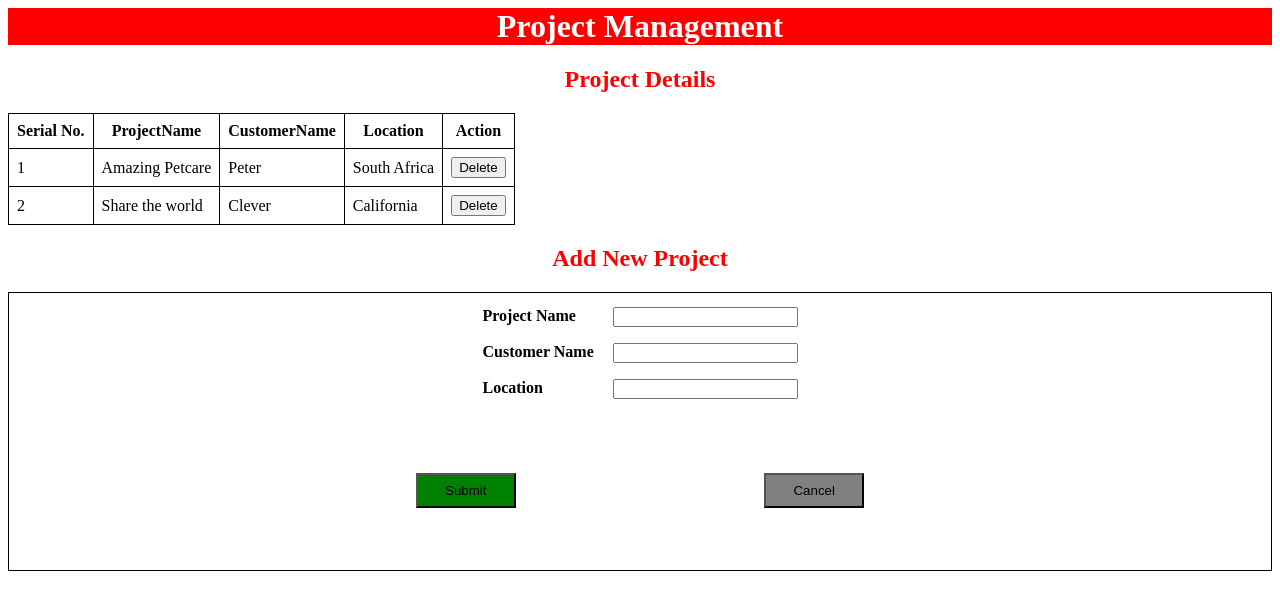
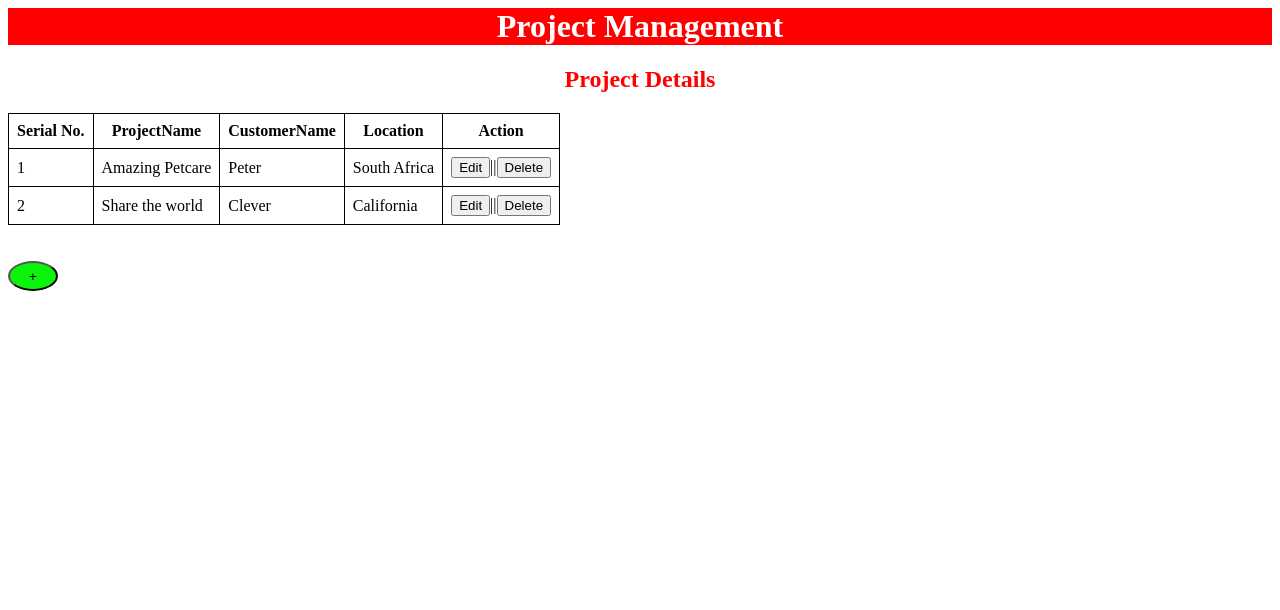
Before and after one commit to kishan-dolcera/angular-project-management-assign-9z12th, an Angular app: page / in a window 1280 px wide. Shown: the top 610 px of the page. Built offline with nearby package versions, Linux system fonts and the light colour scheme.

Commit message:
Only Edit Button Not Working

```diff
--- a/src/app/app.component.css
+++ b/src/app/app.component.css
@@ -55,3 +55,21 @@ input {
   flex: 0 0 200px;
   margin-left: 10px;
 }
+#AddB{
+  background-color: rgb(12, 243, 12);
+  border-radius: 50%;
+  width: 50px;
+  height: 30px;
+}
+#Pname{
+  background-color: rgb(122, 184, 241);
+  border-radius: 5px;
+}
+#Cname{
+  background-color: rgb(122, 184, 241);
+  border-radius: 5px;
+}
+#Loc{
+  background-color: rgb(122, 184, 241);
+  border-radius: 5px;
+}
--- a/src/app/app.component.html
+++ b/src/app/app.component.html
@@ -16,28 +16,31 @@
     <td *ngFor = "let column of headers">
       {{row[column]}}
     </td>
-    <td> <button (click) = "deleteRow(i)">Delete<i class="fa fa-trash"></i></button></td>
+    <td> <button class="btn btn-success" (click)="Edit()" >Edit<i class="fa fa-trash"></i></button>||<button (click) = "deleteRow(i)">Delete<i class="fa fa-trash"></i></button></td>
 </tr>
 </table>
 <p *ngIf="rows.length==0">You do not have any project. Create your first project by clicking the plus button below</p>
 </div>
-<h2 class="heading2">Add New Project</h2>
-  <div class="container">
+<br>
+<br>
+<button id="AddB" class="btn btn-success" (click)="open()">+</button>
 
+  <div *ngIf="add==true" class="container">
+    <h2 class="heading2">Add New Project</h2>
     <form #myform="ngForm" (ngSubmit)="onUpdate(myform)" novalidate>
       <div class="form-group">
         <label class= "labels" for="ProjectName">Project Name  </label>
-        <input type="text" [(ngModel)]="model.ProjectName" class="form-control" name="ProjectName" required>
+        <input id="Pname"type="text" [(ngModel)]="model.ProjectName" class="form-control" name="ProjectName" required>
       </div>
 
       <div class="form-group">
-        <label class= "labels" for="CustomerName">Customer Name  </label>
-        <input type="text" [(ngModel)]="model.CustomerName" class="form-control" name="CustomerName" required>
+        <label  class= "labels" for="CustomerName">Customer Name  </label>
+        <input id="Cname" type="text" [(ngModel)]="model.CustomerName" class="form-control" name="CustomerName" required>
       </div>
 
       <div class="form-group">
-        <label class= "labels" for="Location">Location  </label>
-        <input type="text" [(ngModel)]="model.Location" class="form-control" name="Location" required>
+        <label  class= "labels" for="Location">Location  </label>
+        <input id="Loc" type="text" [(ngModel)]="model.Location" class="form-control" name="Location" required>
       </div>
 
 
--- a/src/app/app.component.ts
+++ b/src/app/app.component.ts
@@ -8,6 +8,7 @@ import { Component } from '@angular/core';
 export class AppComponent  {
   name = 'Project Management';
   submitted = false;
+  add=false;
 
   model = {ProjectName:"",CustomerName:"",Location:""};
   headers = ["ProjectName", "CustomerName", "Location"];
@@ -31,11 +32,17 @@ export class AppComponent  {
 
     this.rows.push(obj);
     formObj.reset();
+    this.add=false;
 
   }
   onReset() {
     this.submitted = false;
+    this.add= false
     }
+
+  open(){
+    this.add =true;
+  }
   constructor() { }
 
   ngOnInit() {
```
